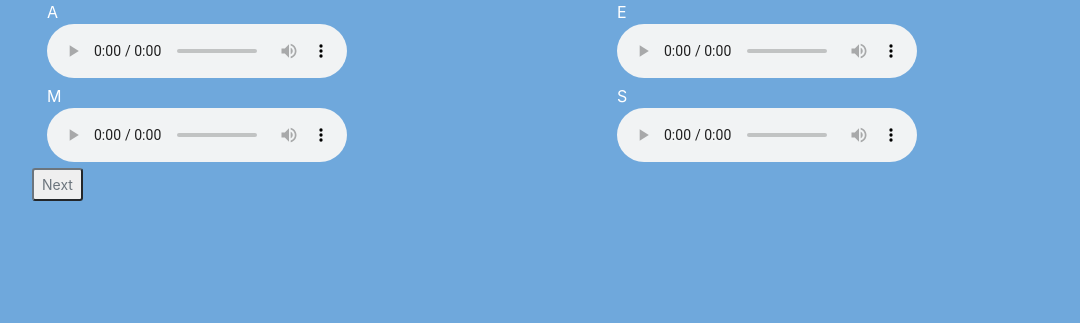
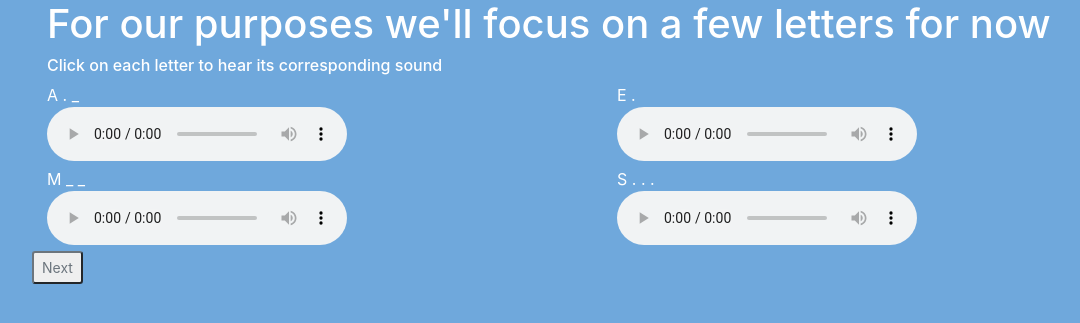
Before and after one commit to UIUX-Spring-2022/MorseCode, a Flask app: page /learn_letters/1 in a window 1280 px wide. Shown: the part 56-379 px from the top of the page, without its empty margins (38-1118 px from the left). Run offline with Flask 2, Linux system fonts and the light colour scheme; some libraries are stand-ins or nearby versions.

Commit message:
Added codes to letters

```diff
--- a/server.py
+++ b/server.py
@@ -37,10 +37,15 @@ def learn_letters(id):
     global learn_combos, learn_combos_2, sounds_1, sounds_2
     lesson = learn_combos if id == "1" else learn_combos_2
     files = sounds_1 if id == "1" else sounds_2
+    codes=[]
+    for x in letter_sounds:
+        letter= x['letter'].upper()
+        if letter in lesson:
+            codes.append(x['code'])
     id = int(id)+1 #add one
     id = str(id) #back to string
     url = "/learn_letters/2" if id == "2" else "/learn/3"
-    return render_template('learn_letters_1.html', learn_combos=lesson, files=files, id=id, url=url)
+    return render_template('learn_letters_1.html', learn_combos=lesson, files=files, id=id, url=url, codes=codes)
 
 @app.route('/learn/<id>')
 def learn(id):
--- a/static/data.json
+++ b/static/data.json
@@ -8,48 +8,56 @@
         {
             "id": 1,
             "letter": "a",
+            "code":". _",
             "link": "https://upload.wikimedia.org/wikipedia/commons/f/f3/A_morse_code.ogg",
             "description": "Morse code audio file for the letter 'a' "
         },
         {
             "id": 2,
             "letter": "e",
+            "code":".",
             "link": "https://upload.wikimedia.org/wikipedia/commons/e/e7/E_morse_code.ogg",
             "description": "Morse code audio file for the letter 'e' "
         },
         {
             "id": 3,
             "letter": "i",
+            "code":". .",
             "link": "https://upload.wikimedia.org/wikipedia/commons/d/d9/I_morse_code.ogg",
             "description": "Morse code audio file for the letter 'i' "
         },
         {
             "id": 4,
             "letter": "o",
+            "code":"_ _ _",
             "link": "https://upload.wikimedia.org/wikipedia/commons/4/41/O_morse_code.ogg",
             "description": "Morse code audio file for the letter 'o' "
         },
         {
             "id": 5,
             "letter": "m",
+            "code":"_ _",
             "link": "https://upload.wikimedia.org/wikipedia/commons/9/97/M_morse_code.ogg",
             "description": "Morse code audio file for the letter 'm' "
         },
         {
             "id": 6,
             "letter": "n",
+            "code":"_ .",
             "link": "https://upload.wikimedia.org/wikipedia/commons/5/5a/N_morse_code.ogg",
             "description": "Morse code audio file for the letter 'n' "
         },
         {
             "id": 7,
             "letter": "s",
+            "code":". . .",
             "link": "https://upload.wikimedia.org/wikipedia/commons/d/d8/S_morse_code.ogg",
             "description": "Morse code audio file for the letter 's' "
         },
         {
             "id": 8,
             "letter": "t",
+            "code":"_",
             "link": "https://upload.wikimedia.org/wikipedia/commons/b/ba/T_morse_code.ogg",
             "description": "Morse code audio file for the letter 't' "
         }
--- a/templates/learn_letters_1.html
+++ b/templates/learn_letters_1.html
@@ -5,9 +5,10 @@
 
 <script>
     let learn_combos = {{learn_combos|tojson}};
-    let files = {{files|tojson}}
-    let id = {{id|tojson}}
-    let url = {{url|tojson}}
+    let files = {{files|tojson}};
+    let id = {{id|tojson}};
+    let url = {{url|tojson}};
+    let codes = {{codes|tojson}};
 
     console.log(url)
 
@@ -18,11 +19,22 @@
 
 
 
+<div class="row">
+    <div class="col-md-12">
+        <h1> For our purposes we'll focus on a few letters for now</h1>
+    </div>
 
+</div>
+<div class="row">
+    <div class="col-md-12">
+        <h6> Click on each letter to hear its corresponding sound </h6>
+    </div>
+</div>
 <div class = "row">
     <div class = "col-md-6">
         <div class = "letter">
             {{learn_combos[0]}}
+            {{codes[0]}}
         </div>
         <audio src = {{files[0]}} controls>
         </audio>
@@ -30,6 +42,7 @@
     <div class = "col-md-6">
         <div class = "letter">
             {{learn_combos[1]}}
+            {{codes[1]}}
         </div>
         <audio src = {{files[1]}} controls>
         </audio>
@@ -39,6 +52,7 @@
     <div class = "col-md-6">
         <div class = "letter">
             {{learn_combos[2]}}
+            {{codes[2]}}
         </div>
         <audio src = {{files[2]}} controls>
         </audio>
@@ -46,6 +60,7 @@
     <div class = "col-md-6">
         <div class = "letter">
             {{learn_combos[3]}}
+            {{codes[3]}}
         </div>
         <audio src = {{files[3]}} controls>
         </audio>
```
